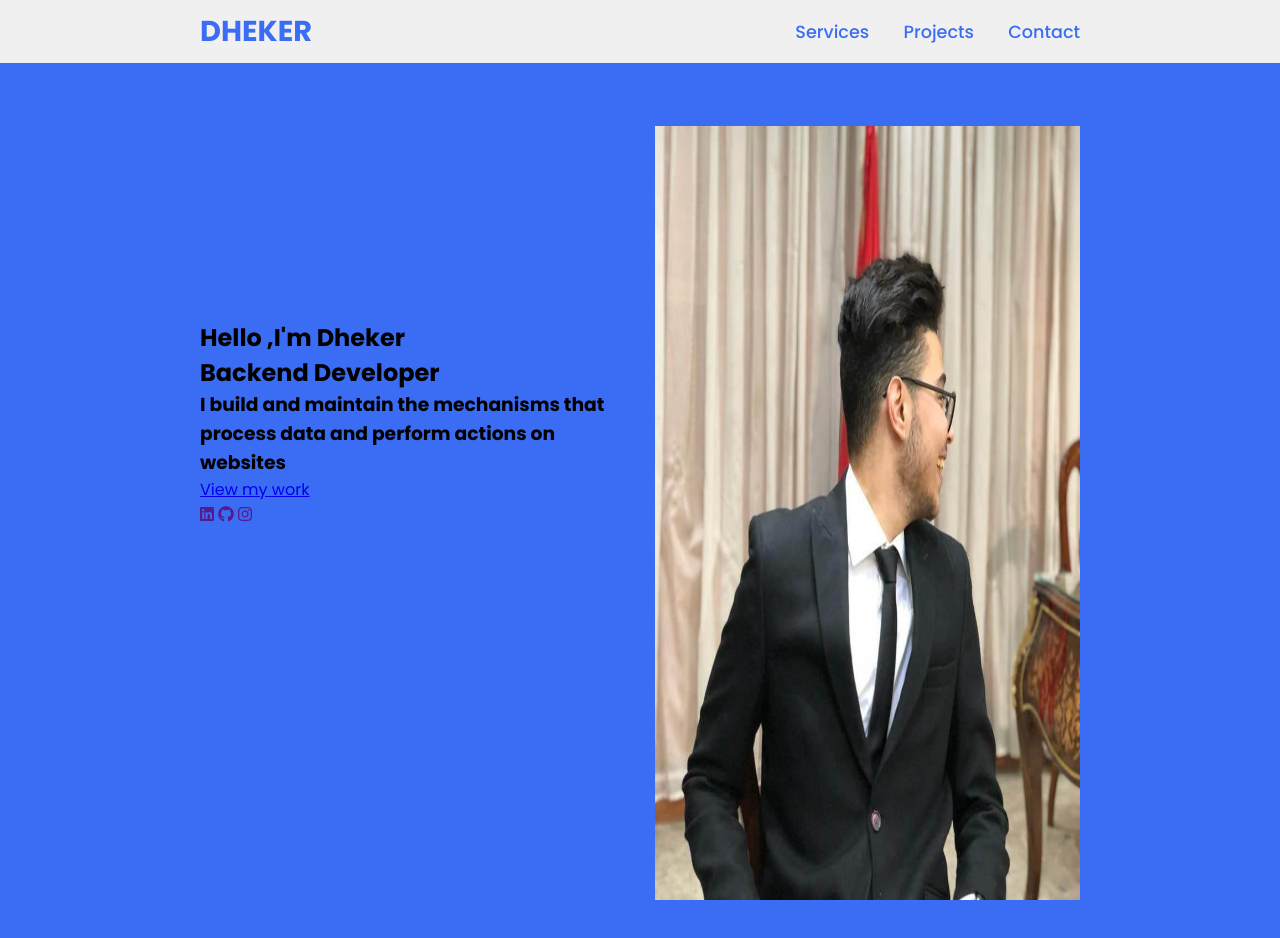
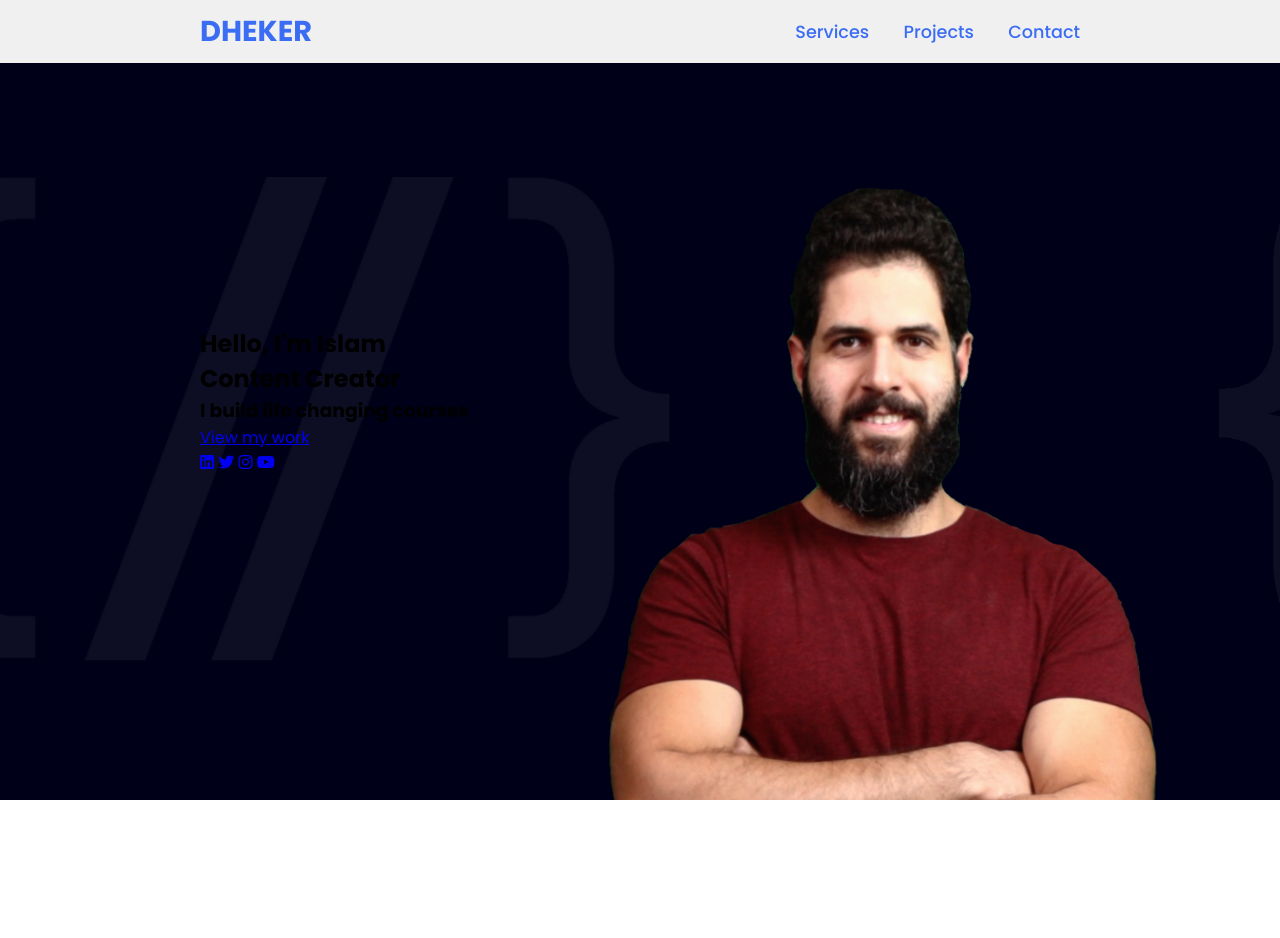
Before and after one commit to Dheker-Laadhibi/portfolio, a plain HTML site: page index.html in a window 1280 px wide. After the commit the page ends 800 px from the top, so only its background shows below. Drawn offline with Linux system fonts and the light colour scheme.

Commit message:
general portoflio

```diff
--- a/index.css
+++ b/index.css
@@ -1,19 +1,21 @@
-@import url('https://fonts.googleapis.com/css2?family=Poppins:ital,wght@0,100;0,200;0,300;0,400;0,500;0,600;0,700;0,800;0,900;1,100;1,200;1,300;1,400;1,500;1,600;1,700;1,800;1,900&display=swap');
 
 
+     /* overflow Cela évitera que l'image dépasse la hauteur définie */
+     @import url('https://fonts.googleapis.com/css2?family=Poppins:ital,wght@0,100;0,200;0,300;0,400;0,500;0,600;0,700;0,800;0,900;1,100;1,200;1,300;1,400;1,500;1,600;1,700;1,800;1,900&display=swap');
 /* css reset*/
      *{
          font-family: 'Poppins', sans-serif;
          margin: 0;
          padding: 0;
          box-sizing: border-box;
+         scroll-behavior: smooth;
             /*The scroll-behavior property specifies whether to smoothly animate the scroll position,
     instead of a straight jump*/
-    scroll-behavior: smooth;
+
+     }
 
 
-}
-header{
+     header {
          background-color: #f0f0f0;
          width: 100%;
          position: fixed;
@@ -22,70 +24,47 @@ header{
          display: flex;
          justify-content: space-between;
          align-items: center;
-
-    padding: 10px 200px;
+         padding: 10px 200px ;
      }
      /* updating the logo Dheker*/
      .logo{
-
          text-decoration: none;
          color: #3a6cf4;
          text-transform: uppercase;
              /*Bold*/
          font-weight: 700;
-    /*relative to body default  font which is em*/
          font-size: 1.8em;
      }
-.navigation a {
+
+     .navigation a{
          color: #3a6cf4;
          text-decoration: none;
          font-size: 1.1em;
-   font-weight:500 ;
+         font-weight: 500;
          padding-left: 30px;
-
-
-}
-.navigation a:hover{
-    color:#601cfc ;
      }
 
-.section{
+     .navigation a:hover{
+         color: #601cfc;
+     }
 
+     section {
          padding: 100px 200px;
-display: flex;
-justify-content: space-between;
-background-color: #3a6cf4;
-background-position: center;
+     }
 
-}
-.main{
+     .main {
          width: 100%;
-    min-height: 100vh;
 
           /* vh = viewport  1vh = 1% of viewport height.  The viewport is the visible portion of a web page within the browser window.*/
 
     /*"vh" units can be particularly useful for creating layouts that adapt well to different screen sizes, such as in responsive web design. Here are some reasons why "vh" units are used:/
     min-height: 100vh;*/
- padding-top: 25%;
+
+         min-height: 100vh;
          display: flex;
-    flex-direction: column; /* Ajout de cette ligne pour empiler les éléments verticalement */
-
-
-   /*  background:url(dhker.jpg) no-repeat;
-    background-size: cover; */
-
+         align-items: center;
+         background: url(images/background.jpeg) no-repeat;
+         background-size: cover;
+         background-position: center;
+         background-attachment: fixed;
      }
-img{
-    height: 100%;
-    width: 100%;
-
-}
-.img{
-    padding-top: 3%;
-    padding-right: 0%;
-    padding-left: 20px;
-    width: 100%;
-    height: auto; /* Permet à l'image de redimensionner proportionnellement */
-    max-width: 100%; /* Assurez-vous que l'image ne dépasse pas la largeur de son conteneur */
-    overflow: hidden; /* Cela évitera que l'image dépasse la hauteur définie */
-}
--- a/index.html
+++ b/index.html
@@ -26,35 +26,19 @@
 
     <!--section start  More semantic -->
 
-    <section class="section">
 
-
-      <div class="main">
-        <h2>Hello ,I'm Dheker <br /><span> Backend Developer </span></h2>
-        <h3>
-          I build and maintain the mechanisms that process data and perform
-          actions on websites
-        </h3>
-
-        <a href="#projects" class="main-btn">View my work </a>
-        <div class="social-icons">
-          <a href=""><i class="fa-brands fa-linkedin"></i></a>
-          <a href=""><i class="fa-brands fa-github"></i></a>
-          <a href=""><i class="fa-brands fa-instagram"></i></a>
-        </div>
+    <section class="main">
+      <div>
+          <h2>Hello, I'm Islam<br><span>Content Creator</span></h2>
+          <h3>I build life changing courses</h3>
+          <a href="#projects" class="main-btn">View my work</a>
+          <div class="social-icons">
+              <a href="#"><i class="fab fa-linkedin"></i></a>
+              <a href="#"><i class="fab fa-twitter"></i></a>
+              <a href="#"><i class="fab fa-instagram"></i></a>
+              <a href="#"><i class="fab fa-youtube"></i></a>
+          </div>
       </div>
-
-
-
-
-
-
-
-      <div class="img">
-        <img src="dhker.jpg" class="img1" alt="me photo">
-      </div>
-
-
-    </section>
+  </section>
   </body>
 </html>
```
Also changed, not shown: images/background.jpeg (added), images/dhker.jpg (renamed from dhker.jpg). Lines whose indentation alone changed are shown as unchanged.
